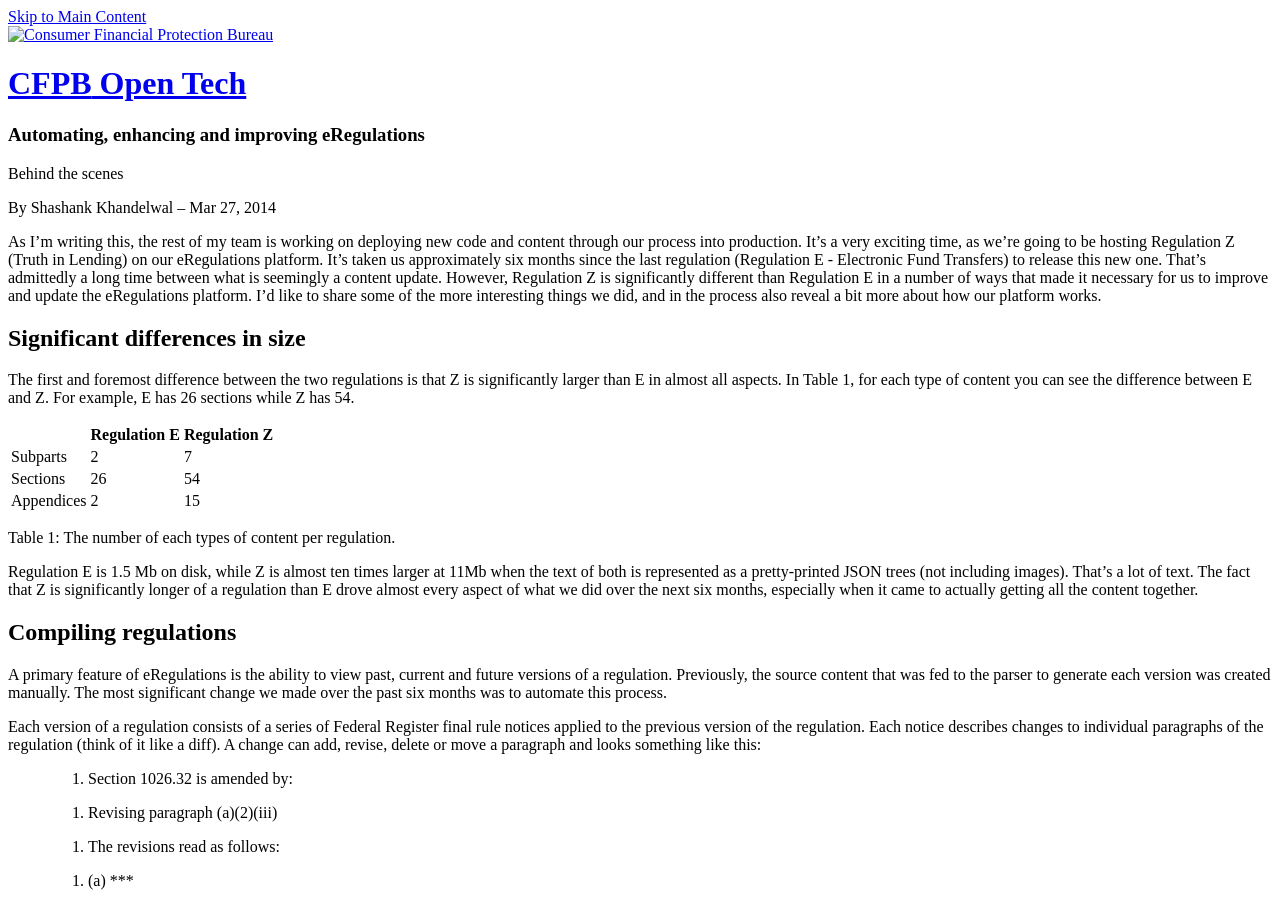
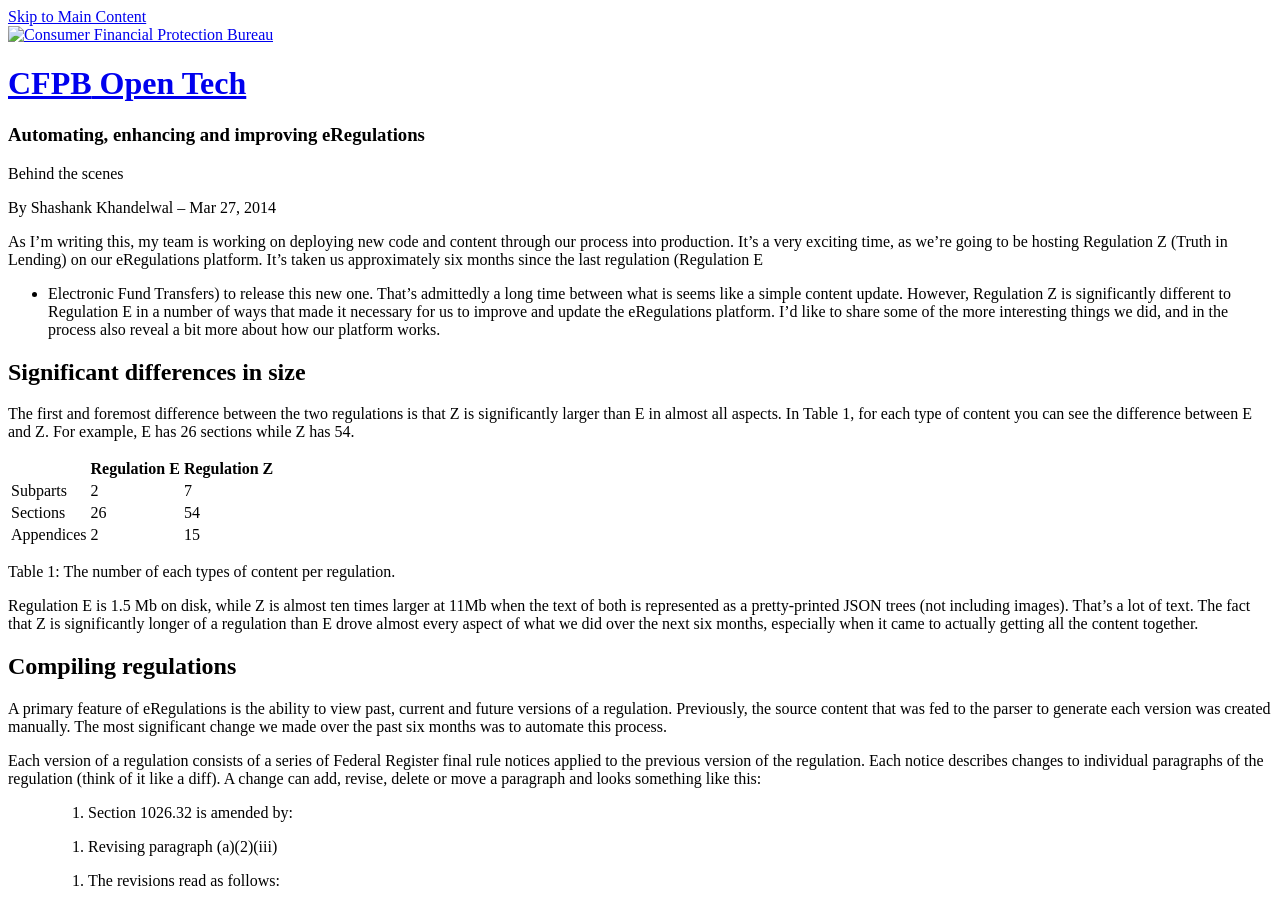
Before and after one commit to cfpb/cfpb.github.io, a Jekyll site: the page built from _posts/2014-03-27-new-regulation.md, in a window 1280 px wide and 900 px high. Built offline with Jekyll 4.4.1, drawn with Linux system fonts in a browser that asks for light colours; nearby versions of some CDN libraries; some web fonts are replaced; comment, search, counter and statistics services are not loaded.

Commit message:
Simplified first paragraph language

```diff
--- a/_posts/2014-03-27-new-regulation.md
+++ b/_posts/2014-03-27-new-regulation.md
@@ -7,17 +7,16 @@
 excerpt: "It's been approximately six months since we released our last regulation on [eRegulations](http://www.consumerfinance.gov/eregulations), our effort to make regulations more usable. We talk about what we've been up to since then. "
 ---
 
-As I'm writing this, the rest of my team is working on deploying new code
-and content through our process into production. It's a very exciting time,
-as we're going to be hosting Regulation Z (Truth in Lending) on our
-eRegulations platform. It's taken us approximately six months since the
-last regulation (Regulation E - Electronic Fund Transfers) to release this new
-one. That's admittedly a long time between what is seemingly a content
-update. However, Regulation Z is significantly different than Regulation E in a
-number of ways that made it necessary for us to improve and update the
-eRegulations platform. I'd like to share some of the more interesting
-things we did, and in the process also reveal a bit more about how our platform
-works.
+As I'm writing this, my team is working on deploying new code and content
+through our process into production. It's a very exciting time, as we're going
+to be hosting Regulation Z (Truth in Lending) on our eRegulations platform.
+It's taken us approximately six months since the last regulation (Regulation E
+- Electronic Fund Transfers) to release this new one. That's admittedly a long
+time between what is seems like a simple content update. However, Regulation Z is
+significantly different to Regulation E in a number of ways that made it
+necessary for us to improve and update the eRegulations platform.  I'd like to
+share some of the more interesting things we did, and in the process also
+reveal a bit more about how our platform works.
 
 ## Significant differences in size
 
```
